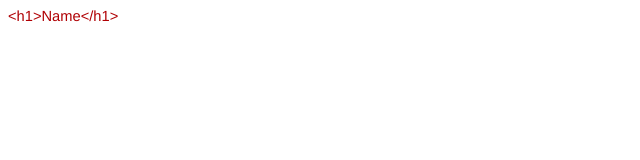
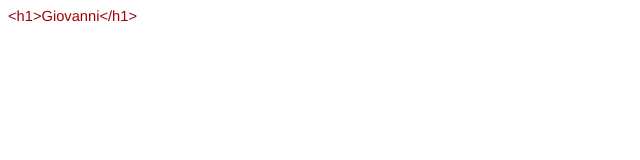
Before and after one commit to giowebsolutions/giowebsolutions.github.io, a plain HTML site: page index.html in a window 1280 px wide. Shown: the full height of the page, 0-640 px from the left. Drawn offline with Linux system fonts and the light colour scheme.

Commit message:
Modified HTML

```diff
--- a/index.html
+++ b/index.html
@@ -7,11 +7,11 @@
   <meta name="Generator" content="Cocoa HTML Writer">
   <meta name="CocoaVersion" content="2113.6">
   <style type="text/css">
-    p.p1 {margin: 0.0px 0.0px 0.0px 0.0px; font: 14.7px 'Helvetica Neue'; color: #b00004; -webkit-text-stroke: #b00004}
+    p.p1 {margin: 0.0px 0.0px 0.0px 0.0px; font: 14.7px 'Helvetica Neue'; color: #9e0008; -webkit-text-stroke: #9e0008}
     span.s1 {font-kerning: none}
   </style>
 </head>
 <body>
-<p class="p1"><span class="s1">&lt;h1&gt;Name&lt;/h1&gt;</span></p>
+<p class="p1"><span class="s1">&lt;h1&gt;Giovanni&lt;/h1&gt;</span></p>
 </body>
 </html>
```
